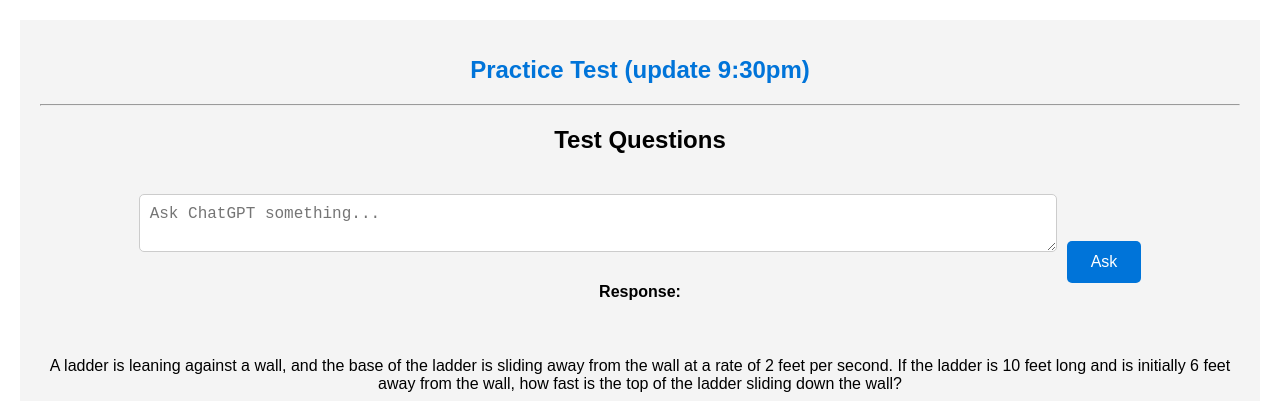
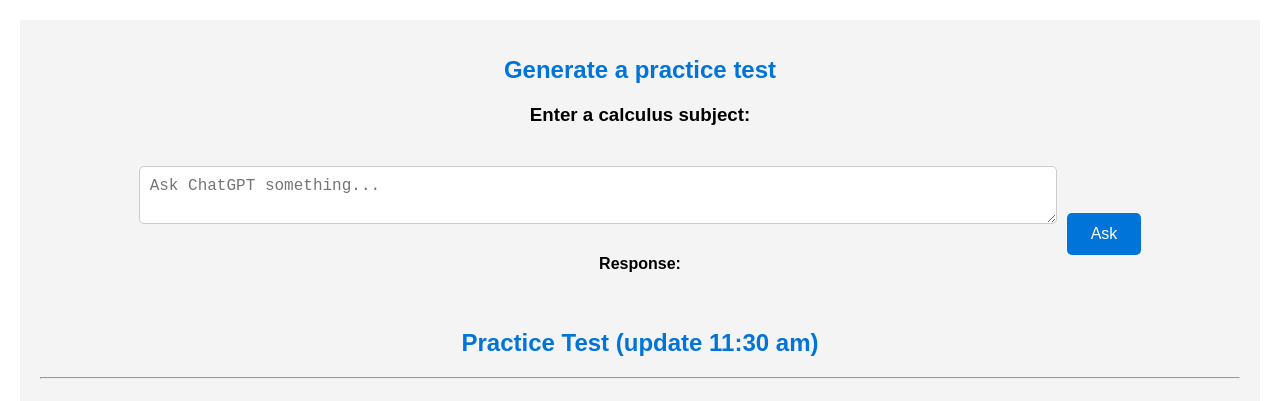
Before and after one commit to jasonwang17/testGenerator, a React (Create React App) app in the folder my-app/: page / in a window 1280 px wide. Shown: the top 401 px of the page. Built offline with nearby package versions, Linux system fonts and the light colour scheme; a web font is replaced by a local one.

Commit message:
CSS and frontend

```diff
--- a/my-app/src/App.js
+++ b/my-app/src/App.js
@@ -3,6 +3,7 @@ import PracticeTest from './components/PracticeTest'; // Import the PracticeTest
 import OpenAI_Test from './components/openai';
 
 
+// Get from openai.js
 const test = {
   "questions": [
     {
@@ -55,15 +56,16 @@ const test = {
 }
 
 // Need the API key for Textbox component
-
-
+// Some sort of pascal casing needed for some niche component capitalization -- dunno why
 function App() {
   return (
     <div className="App">
-      <h1>Practice Test (update 9:30pm)</h1>
+      <h1>Generate a practice test</h1>
+      <h3>Enter a calculus subject: </h3>
+      <OpenAI_Test />
+      <h1>Practice Test (update 11:30 am)</h1>
       <hr />
       <h2>Test Questions</h2>
-      <OpenAI_Test />
       <PracticeTest test={test} />
     </div>
   );
--- a/my-app/src/components/PracticeTest.js
+++ b/my-app/src/components/PracticeTest.js
@@ -4,7 +4,6 @@ import LaTeXFormula from './mathlatex';
 
 const PracticeTest = ({ test }) => {
     const [selectedAnswers, setSelectedAnswers] = useState({});
-
     const handleAnswerChange = (questionIndex, selectedAnswer) => {
       setSelectedAnswers((prevAnswers) => ({
         ...prevAnswers,
--- a/my-app/src/components/openai.js
+++ b/my-app/src/components/openai.js
@@ -12,7 +12,7 @@ function OpenAI_Test() {
         messages: [{"role": "user",
         "content": "Create a practice test in JSON format on: " + input +
         "it should consist of questions with answer options as A, B, C, or D, and an answer key " +
-        "with questions notated as 'question_<number goes here>'."}],
+        "with questions notated as 'question_<number goes here>'. Remember units"}],
         temperature: 0.9,
         max_tokens: 500
       }, {
```
